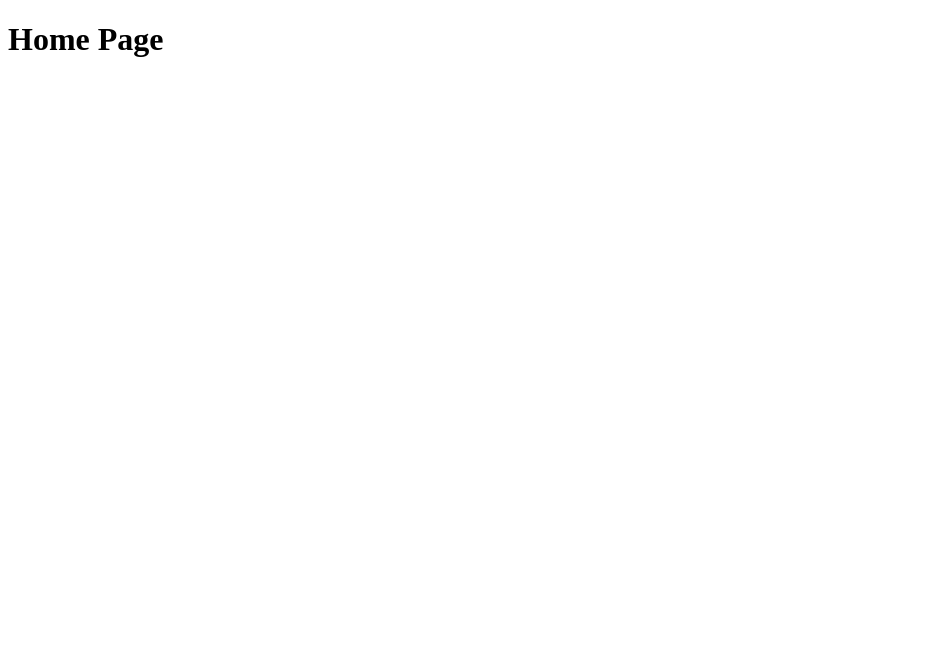
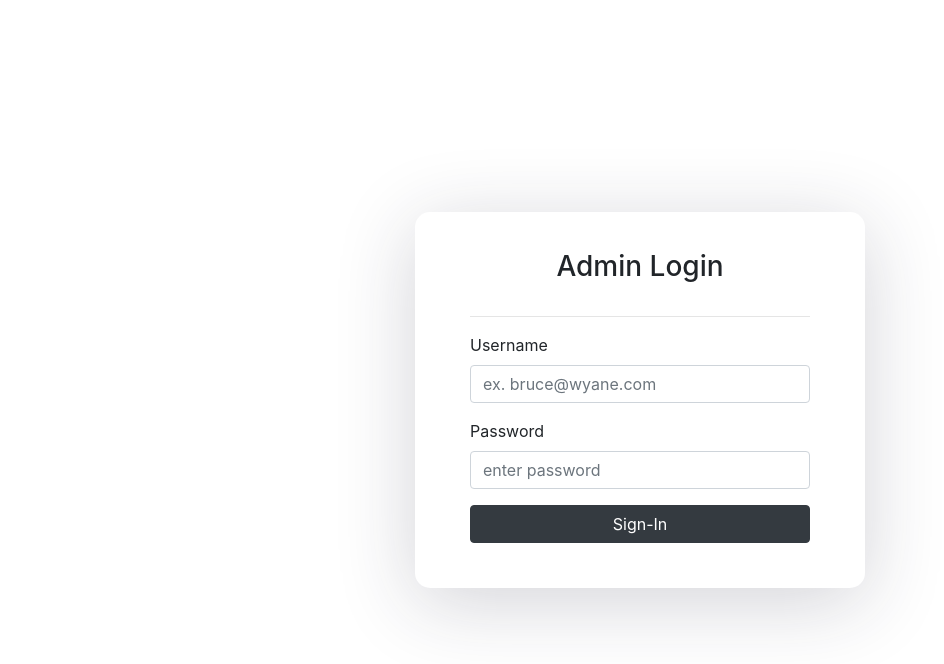
Before and after one commit to sheikh-sadik-vst-au4/Onion, a React (Create React App) app in the folder client/: page / in a window 1280 px wide. Shown: the top 664 px of the page, without its empty margins (0-944 px from the left). Built offline with nearby package versions, Linux system fonts and the light colour scheme.

Commit message:
[godaam-4]:login page created

```diff
--- a/client/public/index.html
+++ b/client/public/index.html
@@ -1,15 +1,16 @@
 <!DOCTYPE html>
 <html lang="en">
+
 <head>
   <meta charset="utf-8" />
   <link rel="icon" href="%PUBLIC_URL%/favicon.ico" />
   <meta name="viewport" content="width=device-width, initial-scale=1" />
   <meta name="theme-color" content="#000000" />
-    <meta
-      name="description"
-      content="Web site created using create-react-app"
-    />
+  <meta name="description" content="Web site created using create-react-app" />
   <link rel="apple-touch-icon" href="%PUBLIC_URL%/logo192.png" />
+  <link rel="stylesheet" href="https://stackpath.bootstrapcdn.com/bootstrap/4.4.1/css/bootstrap.min.css"
+    integrity="sha384-Vkoo8x4CGsO3+Hhxv8T/Q5PaXtkKtu6ug5TOeNV6gBiFeWPGFN9MuhOf23Q9Ifjh" crossorigin="anonymous">
+
   <!--
       manifest.json provides metadata used when your web app is installed on a
       user's mobile device or desktop. See https://developers.google.com/web/fundamentals/web-app-manifest/
@@ -26,6 +27,7 @@
     -->
   <title>React App</title>
 </head>
+
 <body>
   <noscript>You need to enable JavaScript to run this app.</noscript>
   <div id="root"></div>
@@ -39,5 +41,16 @@
       To begin the development, run `npm start` or `yarn start`.
       To create a production bundle, use `npm run build` or `yarn build`.
     -->
+  <script src="https://code.jquery.com/jquery-3.4.1.slim.min.js"
+    integrity="sha384-J6qa4849blE2+poT4WnyKhv5vZF5SrPo0iEjwBvKU7imGFAV0wwj1yYfoRSJoZ+n"
+    crossorigin="anonymous"></script>
+  <script src="https://cdn.jsdelivr.net/npm/popper.js@1.16.0/dist/umd/popper.min.js"
+    integrity="sha384-Q6E9RHvbIyZFJoft+2mJbHaEWldlvI9IOYy5n3zV9zzTtmI3UksdQRVvoxMfooAo"
+    crossorigin="anonymous"></script>
+  <script src="https://stackpath.bootstrapcdn.com/bootstrap/4.4.1/js/bootstrap.min.js"
+    integrity="sha384-wfSDF2E50Y2D1uUdj0O3uMBJnjuUD4Ih7YwaYd1iqfktj0Uod8GCExl3Og8ifwB6"
+    crossorigin="anonymous"></script>
+
 </body>
+
 </html>
--- /dev/null
+++ b/client/src/Appbasic.js
@@ -0,0 +1,13 @@
+var app = {
+    setToken: function (token) {
+        localStorage.setItem("token", token);
+    },
+    getToken: function () {
+        return localStorage.getItem("token");
+    },
+    removeToken: function () {
+        return localStorage.removeItem("token");
+    }
+}
+
+export default app;
--- a/client/src/_router.jsx
+++ b/client/src/_router.jsx
@@ -1,15 +1,37 @@
-import React from 'react';
-import { BrowserRouter, Switch, Route} from 'react-router-dom';
-import Home from './pages/home';
+import React from "react";
+import { BrowserRouter, Switch, Route, Redirect } from "react-router-dom";
+import Home from "./pages/home";
+import Login from "./pages/Login/login";
+import app from "./Appbasic";
 
 const Content = () => (
-<div className="container">
+  <div className="container">
     <BrowserRouter>
-        <Switch>
-            <Route exact path="/" component={Home} />
-        </Switch>
+      <Switch>
+        <Route exact path="/" component={Login} />
+        <RequiresAuthentication path="/home" component={Home} />
+      </Switch>
     </BrowserRouter>
-</div>
+  </div>
+);
+const RequiresAuthentication = ({ component: Component, ...rest }) => (
+  <Route
+    {...rest}
+    render={(props) =>
+      app.getToken() ? (
+        <div>
+          <Component {...props} />
+        </div>
+      ) : (
+        <Redirect
+          to={{
+            pathname: "/",
+            state: { from: props.location },
+          }}
+        />
+      )
+    }
+  />
 );
 
 export default Content;
--- /dev/null
+++ b/client/src/pages/Login/login.css
@@ -0,0 +1,60 @@
+.login-wrapper {
+    width: 100%;
+    height: 100%;
+  }
+
+  .login-wrapper {
+    display: flex;
+    justify-content: center;
+    flex-direction: column;
+    text-align: left;
+  }
+
+  .login-inner {
+    width: 450px;
+    margin: auto;
+    background: #ffffff;
+    box-shadow: 0px 14px 80px rgba(34, 35, 58, 0.2);
+    padding: 40px 55px 45px 55px;
+    border-radius: 15px;
+    transition: all 0.3s;
+    position: fixed;
+    top: 50%;
+    left: 50%;
+    /* bring your own prefixes */
+    transform: translate(-50%, -50%);
+
+  }
+
+  .login-wrapper h3 {
+    text-align: center;
+    margin: 0;
+    line-height: 1;
+    padding-bottom: 20px;
+  }
+
+  .centered {
+    position: fixed;
+    top: 50%;
+    left: 50%;
+    /* bring your own prefixes */
+    transform: translate(-50%, -50%);
+  }
+
+  .forgot-password,
+.forgot-password a {
+  text-align: right;
+  font-size: 13px;
+  padding-top: 10px;
+  color: #7f7d7d;
+  margin: 0;
+  text-decoration: none;
+}
+
+.forgot-password a {
+  color: #167bff;
+}
+
+.has-error input[type="text"], .has-error input[type="email"], .has-error select {
+  border: 1px solid #a94442;
+}
--- /dev/null
+++ b/client/src/pages/Login/login.jsx
@@ -0,0 +1,66 @@
+import React, { useState } from "react";
+import { Redirect } from "react-router-dom";
+import "./login.css";
+import app from "../../Appbasic";
+const Login = () => {
+  const [username, setUserName] = useState("");
+  const [password, setPassword] = useState("");
+  const [isAuthenticated, setIsAuthenticated] = useState(false);
+
+  const handleAuthentication = (event) => {
+    event.preventDefault();
+    if (
+      username.toLowerCase() === "admin" &&
+      password.toLowerCase() === "admin"
+    ) {
+      setIsAuthenticated(true);
+      app.setToken(isAuthenticated);
+    }
+  };
+
+  if (isAuthenticated) {
+    return <Redirect to="/home"></Redirect>;
+  } else {
+    return (
+      <div className="login-wrapper">
+        <div className="login-inner">
+          <h3>Admin Login</h3>
+          <hr></hr>
+          <form onSubmit={handleAuthentication}>
+            <div className="form-group">
+              <label>Username</label>
+              <input
+                type="text"
+                className="form-control"
+                placeholder="ex. bruce@wyane.com"
+                autoComplete="current-password"
+                value={username}
+                onChange={(event) => setUserName(event.target.value)}
+                required
+              ></input>
+            </div>
+            <div className="form-group">
+              <label>Password</label>
+              <input
+                type="password"
+                className="form-control"
+                placeholder="enter password"
+                autoComplete="current-password"
+                value={password}
+                onChange={(event) => setPassword(event.target.value)}
+                required
+              ></input>
+            </div>
+            <input
+              type="submit"
+              className="btn btn-dark btn-block"
+              value="Sign-In"
+            />
+          </form>
+        </div>
+      </div>
+    );
+  }
+};
+
+export default Login;
```
Also changed, not shown: client/package.json (+8 -1 lines), 1 other file (tests, documents, lock files or other folders). Lines whose indentation alone changed are shown as unchanged.
